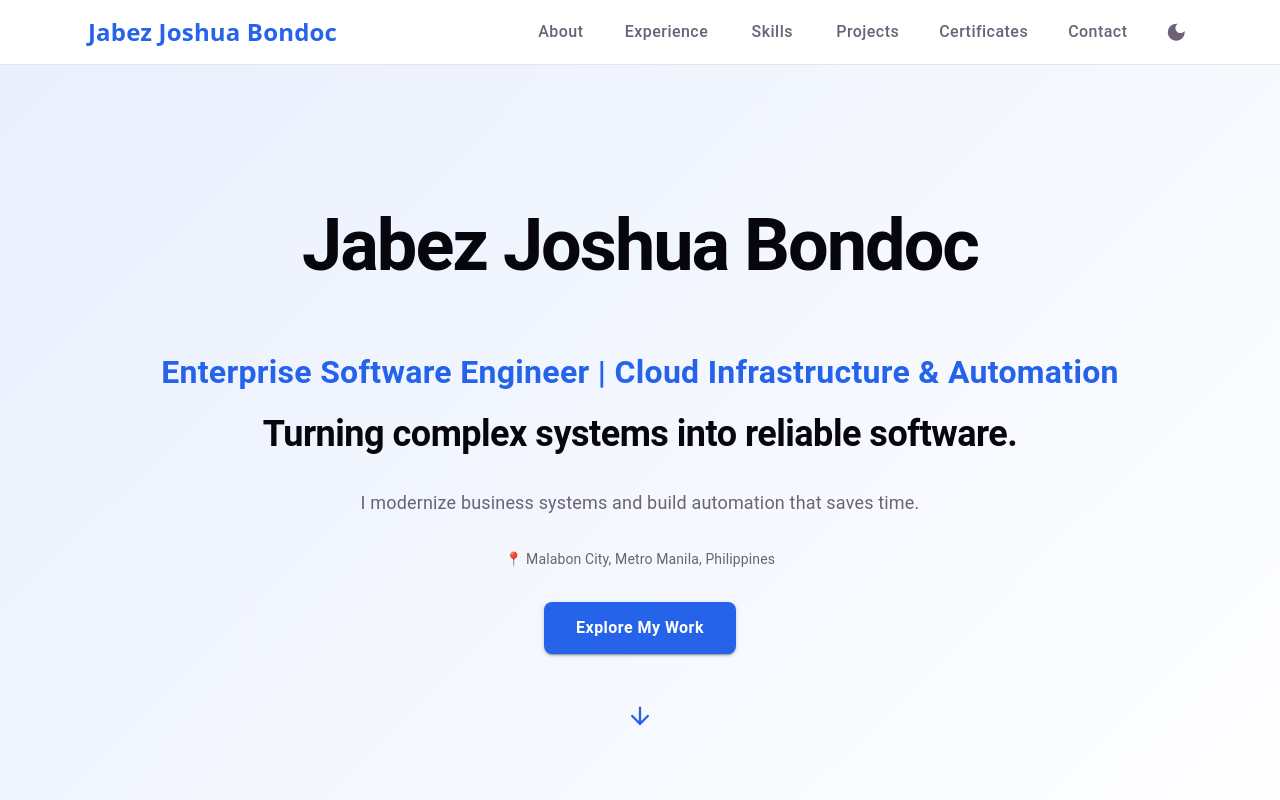
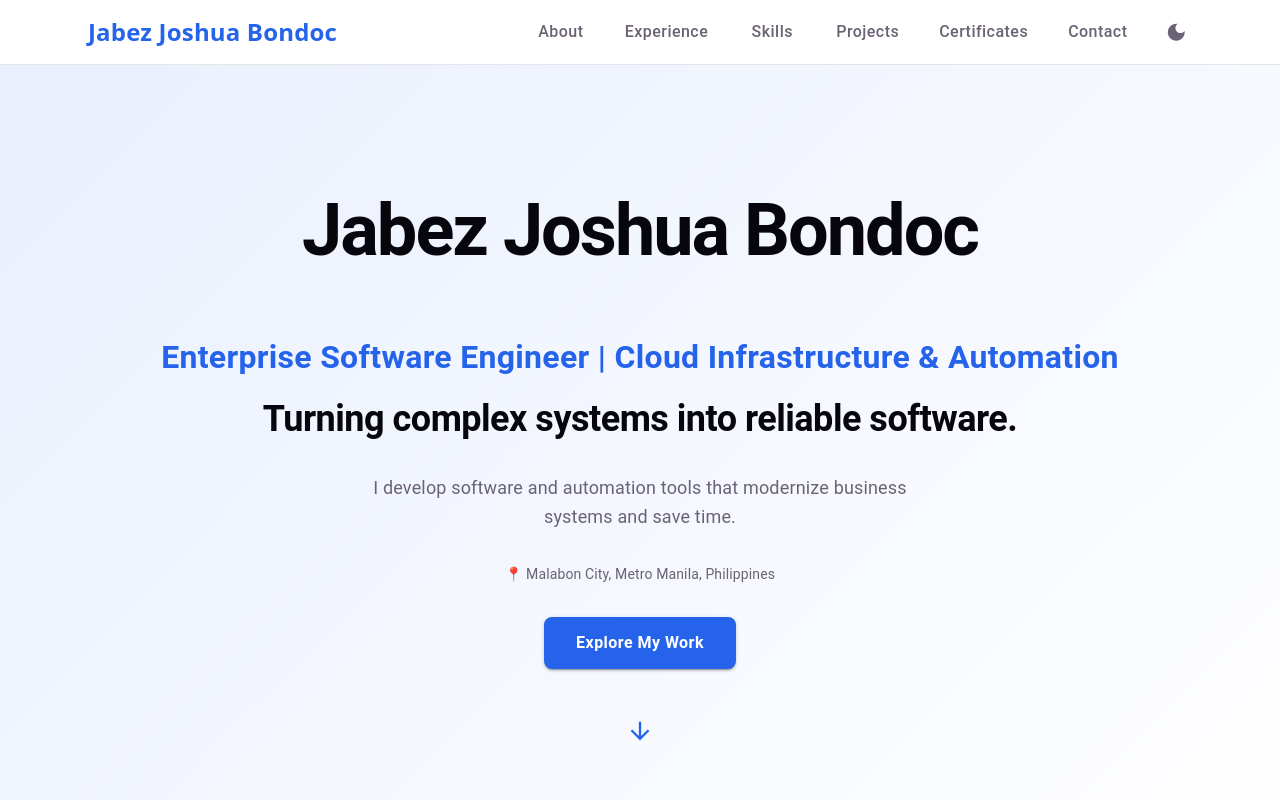
Before and after one commit to Yabetsu16/portfolio-v2, a React (Vite) app: page / in a window 1280 px wide. Shown: the top 800 px of the page. Built offline with nearby package versions, Linux system fonts and the light colour scheme.

Commit message:
change hero summary content

```diff
--- a/src/data/portfolio.ts
+++ b/src/data/portfolio.ts
@@ -12,7 +12,7 @@ export const portfolioData: PortfolioContent = {
     headline:
       "Enterprise software engineering, cloud infrastructure, and practical automation.",
     heroSummary:
-      "I modernize business systems and build automation that saves time.",
+      "I develop software and automation tools that modernize business systems and save time.",
     summary:
       "Results-driven Enterprise Software Engineer with 4+ years of professional experience building, maintaining, and modernizing business-critical applications. Proficient across the Microsoft ecosystem, including C#, .NET, ASP.NET, MS SQL Server, and VB.NET, as well as low-level C. Experienced in developing desktop tools and Python automation to reduce operational work, modernize systems, and support reliable delivery. Cloud-certified in AWS, Azure, and Oracle Cloud Infrastructure, with additional credentials in AI engineering and AI-assisted development.",
     highlights: [
```
